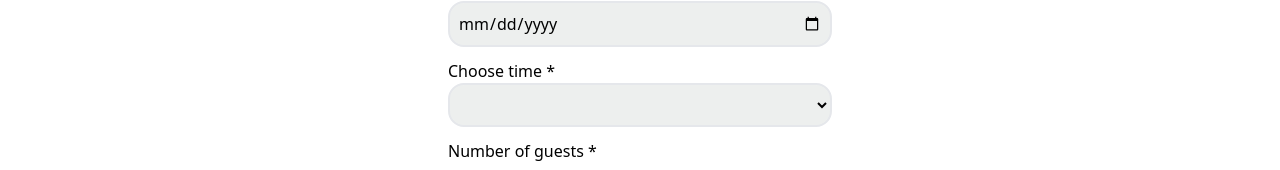
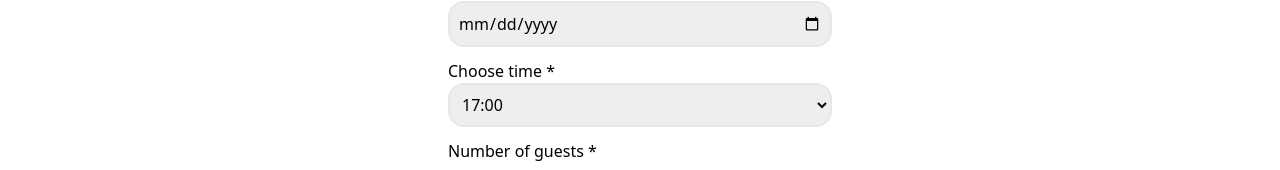
Before and after one commit to juliannGabrielDev/final-project-front-end, a React (Vite) app: page /booking in a window 1280 px wide. Shown: the part 183-353 px from the top of the page. Built offline with nearby package versions, Linux system fonts and the light colour scheme; a web font is replaced by a local one.

Commit message:
03 - 01 - 25. 03

```diff
--- /dev/null
+++ b/src/api/api.js
@@ -0,0 +1,31 @@
+export const seededRandom = function (seed) {
+    var m = 2**35 - 31;
+    var a = 185852;
+    var s = seed % m;
+    return function () {
+        return (s = s * a % m) / m;
+    };
+}
+
+export const fetchAPI = function(date) {
+    const parsedDate = new Date(date);
+    if (isNaN(parsedDate)) {
+        console.error("Invalid date:", date);
+        return [];
+    }
+
+    let result = [];
+    let random = seededRandom(parsedDate.getFullYear() + parsedDate.getMonth() + parsedDate.getDate());
+
+    for (let i = 17; i <= 23; i++) {
+        if (random() < 0.5) {
+            result.push(i + ':00');
+        }
+        if (random() < 0.5) {
+            result.push(i + ':30');
+        }
+    }
+
+    console.log('Generated times for', parsedDate, result);
+    return result;
+};
--- a/src/pages/BookingPage.jsx
+++ b/src/pages/BookingPage.jsx
@@ -1,15 +1,15 @@
 import { useState, useReducer, useEffect } from 'react';
+import { fetchAPI } from '../api/api';
 import PropTypes from 'prop-types';
 import { Button, CustomInput, H1 } from '../components';
 
-// Función para manejar la llamada a fetchAPI con manejo de errores
 async function safeFetchAPI(date) {
     try {
         const times = await fetchAPI(date);
-        return times || []; // Si no devuelve nada, devuelve un array vacío
+        return times || [];
     } catch (error) {
         console.error("Error fetching times:", error);
-        return []; // En caso de error, devuelve un array vacío
+        return [];
     }
 }
 
@@ -28,14 +28,18 @@ export default function BookingPage() {
     useEffect(() => {
         async function fetchInitialTimes() {
             const today = new Date().toISOString().split('T')[0];
-            const times = await safeFetchAPI(today); // Usando safeFetchAPI
+            console.log('Fetching initial times for:', today);
+            const times = await safeFetchAPI(today);
+            console.log('Fetched times:', times);
             dispatch({ type: 'UPDATE_TIMES', payload: times });
         }
         fetchInitialTimes();
     }, []);
 
     async function updateTimes(selectedDate) {
-        const times = await safeFetchAPI(selectedDate); // Usando safeFetchAPI
+        console.log('Updating times for date:', selectedDate);
+        const times = await safeFetchAPI(selectedDate);
+        console.log('Updated times:', times);
         dispatch({ type: 'UPDATE_TIMES', payload: times });
     }
 
@@ -84,11 +88,15 @@ function BookingForm({ availableTimes, updateTimes }) {
                 onChange={handleChange}
                 aria-label="Select the time for your reservation"
                 aria-required="true"
-                className="lock mb-3 w-full bg-highlightWhite outline-none rounded-2xl p-2 border-2 focus:border-primaryGreen focus:ring-primaryGreen"
+                className="block mb-3 w-full bg-highlightWhite outline-none rounded-2xl p-2 border-2 focus:border-primaryGreen focus:ring-primaryGreen"
             >
-                {availableTimes.map((time) => (
-                    <option key={time} value={time}>{time}</option>
-                ))}
+                {availableTimes.length > 0 ? (
+                    availableTimes.map((time) => (
+                        <option key={time} value={time}>{time}</option>
+                    ))
+                ) : (
+                    <option>No available times</option>
+                )}
             </select>
             <CustomInput
                 id="guests"
```
